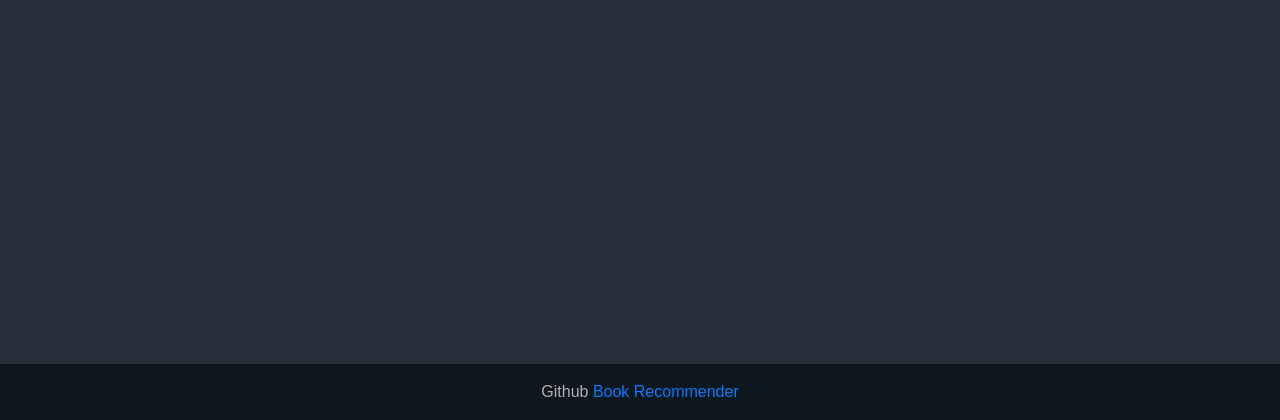
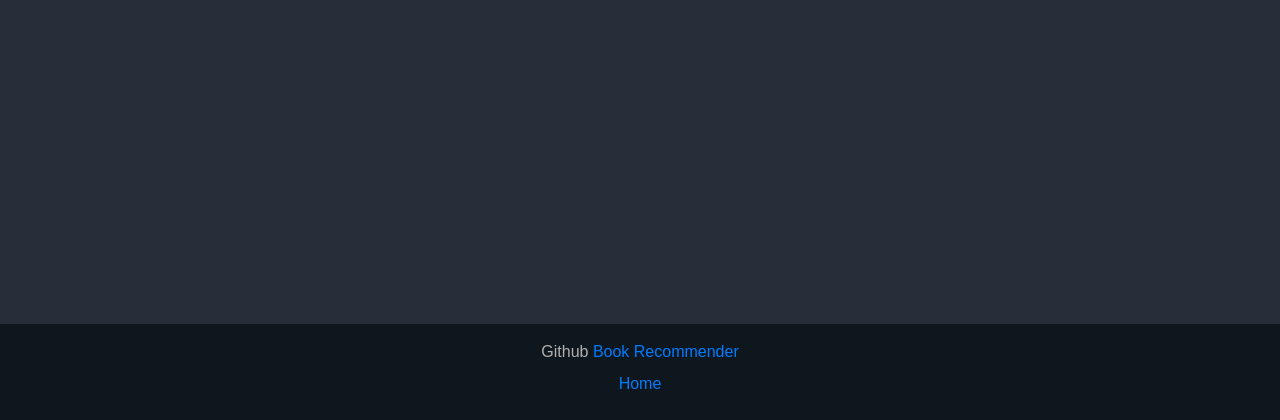
Before and after one commit to Pratik-sys/book-recommender, a Flask app: page / in a window 1280 px wide; the page is wider, and only the part inside the window is pictured. Shown: the part 380-800 px from the top of that part. Run offline with Flask 2, Linux system fonts and the light colour scheme; some libraries are stand-ins or nearby versions; some web fonts are replaced.

Commit message:
Shift Home link to footer
Signed-off-by: Pratik-Sys <pithore.pratik@gmail.com>

```diff
--- a/bookrecommender/templates/base.html
+++ b/bookrecommender/templates/base.html
@@ -45,8 +45,10 @@
 
     <footer class="page-footer">
       <div class="footer-copyright text-center py-3" style="color:#B1B1B1;">Github
-        <a  href="https://github.com/Pratik-sys/book-recommender">Book Recommender</a>
+        <a  href="https://github.com/Pratik-sys/book-recommender"> Book Recommender</a>
+        <a  type="button"class="nav-link" href="{{url_for('display')}}" >Home</a>
       </div>
+
         </div>
       </footer>
 
```
